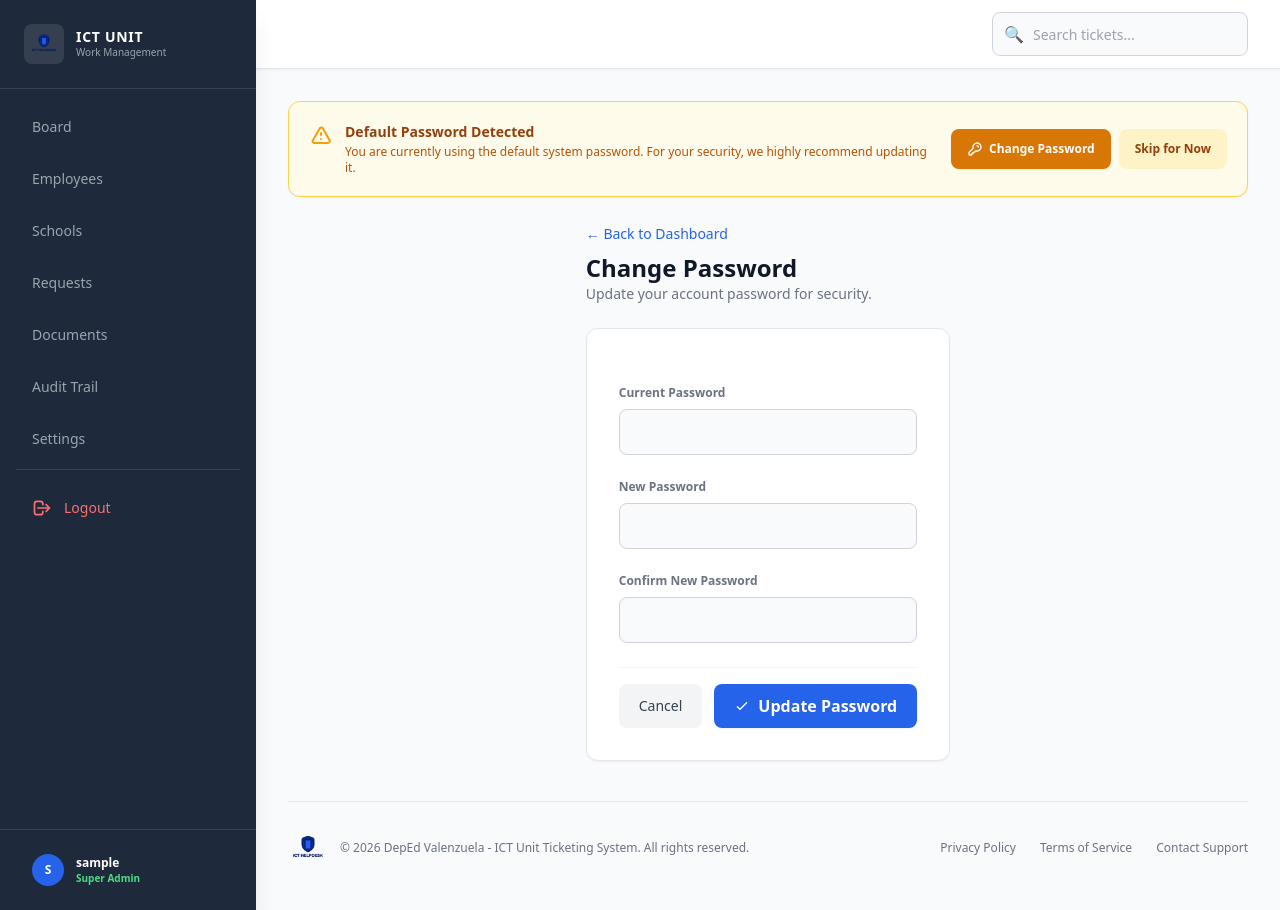
After one commit to gomez28-dev/ict-ticketing-system, a Django app: page /admin-dashboard/change-password/ in a window 1280 px wide. The commit adds this page. Run offline with Django 5.2, Linux system fonts and the light colour scheme; the visitor is signed in with stand-in values (Sample User, id 1); data that the repository does not hold is empty; some libraries are stand-ins or nearby versions.

Commit message:
feat: Release Candidate - Email notifications, dashboard analytics, password prompt & layout hardening
- [Layout] Add max-w-full to base_admin content wrapper, add base px-4 padding to base_school
- [Email] Switch to .env-driven SMTP config (smtp.office365.com:587 default), remove hardcoded console backend
- [Email] Create email_utils.py with HTML-formatted welcome email for new employee accounts
- [Employee] Hardcode DepEd123! as default password, auto-send welcome email on account creation
- [Employee] Remove manual password field from employee_form.html, add info note about default password
- [Password] Add has_changed_password field to User model (migration 0019)
- [Password] Add prominent amber banner in base_admin.html when has_changed_password=False
- [Password] Create change_password view with validation and session auth hash update
- [Password] Create dismiss_password_change AJAX endpoint to permanently hide banner
- [Dashboard] Replace get_mock_chart_data with get_activity_chart_data using TruncDate/Count queries
- [Dashboard] Pass graph data via json_script tag for safe serialization
- [Dashboard] Refactor dashboard.js to read from #activity-data JSON script element
- [URLs] Add routes for change-password and dismiss-password-change

```diff
--- a/config/urls.py
+++ b/config/urls.py
@@ -77,6 +77,10 @@ urlpatterns = [
     path('admin-dashboard/scanner/', views.mobile_scanner, name='mobile_scanner'),
     path('admin-dashboard/api/process-scan/', views.api_process_scan, name='api_process_scan'),
     path('admin-dashboard/api/save-review/', views.api_save_review, name='api_save_review'),
+
+    # Password Change (Phase 7)
+    path('admin-dashboard/change-password/', views.change_password, name='change_password'),
+    path('admin-dashboard/dismiss-password-change/', views.dismiss_password_change, name='dismiss_password_change'),
 ]
 
 # Always register media routes so uploaded attachments are accessible.
--- a/tickets/models.py
+++ b/tickets/models.py
@@ -32,6 +32,12 @@ class User(AbstractUser):
     timeliness_score = models.FloatField(default=0.0)
     overall_rating = models.FloatField(default=0.0)
     total_reviews = models.IntegerField(default=0)
+
+    # --- Password Change Tracking ---
+    has_changed_password = models.BooleanField(
+        default=False,
+        help_text="Set to True after the user changes or dismisses the default password prompt."
+    )
 
     # --- Profile Fields ---
     profile_picture = models.ImageField(upload_to='profile_pics/', null=True, blank=True)
--- a/tickets/templates/tickets/base_admin.html
+++ b/tickets/templates/tickets/base_admin.html
@@ -112,7 +112,53 @@
             </div>
         </header>
 
-        <div class="flex-1 overflow-y-auto overflow-x-hidden p-4 sm:p-8 flex flex-col relative w-full">
+        <div class="flex-1 overflow-y-auto overflow-x-hidden p-4 sm:p-8 flex flex-col relative w-full max-w-full">
+            {% if request.user.is_authenticated and not request.user.has_changed_password %}
+            <div id="passwordChangeBanner" class="mb-6 bg-amber-50 dark:bg-amber-900/20 border border-amber-300 dark:border-amber-700 rounded-xl p-4 sm:p-5 shadow-sm flex flex-col sm:flex-row items-start sm:items-center justify-between gap-4 transition-all duration-300">
+                <div class="flex items-start gap-3 min-w-0">
+                    <svg class="w-6 h-6 text-amber-500 flex-shrink-0 mt-0.5" fill="none" stroke="currentColor" viewBox="0 0 24 24"><path stroke-linecap="round" stroke-linejoin="round" stroke-width="2" d="M12 9v2m0 4h.01m-6.938 4h13.856c1.54 0 2.502-1.667 1.732-2.5L13.732 4c-.77-.833-1.964-.833-2.732 0L3.732 16.5c-.77.833.192 2.5 1.732 2.5z"></path></svg>
+                    <div class="min-w-0">
+                        <p class="text-sm font-bold text-amber-800 dark:text-amber-300">Default Password Detected</p>
+                        <p class="text-xs text-amber-700 dark:text-amber-400 mt-0.5">You are currently using the default system password. For your security, we highly recommend updating it.</p>
+                    </div>
+                </div>
+                <div class="flex items-center gap-2 flex-shrink-0 w-full sm:w-auto">
+                    <a href="{% url 'change_password' %}" class="min-h-10 flex-1 sm:flex-none inline-flex items-center justify-center gap-1.5 px-4 py-2 bg-amber-600 hover:bg-amber-700 text-white text-xs font-bold rounded-lg shadow-sm transition-colors">
+                        <svg class="w-4 h-4" fill="none" stroke="currentColor" viewBox="0 0 24 24"><path stroke-linecap="round" stroke-linejoin="round" stroke-width="2" d="M15 7a2 2 0 012 2m4 0a6 6 0 01-7.743 5.743L11 17H9v2H7v2H4a1 1 0 01-1-1v-2.586a1 1 0 01.293-.707l5.964-5.964A6 6 0 1121 9z"></path></svg>
+                        Change Password
+                    </a>
+                    <button type="button" onclick="dismissPasswordBanner()" class="min-h-10 flex-1 sm:flex-none inline-flex items-center justify-center px-4 py-2 bg-amber-100 hover:bg-amber-200 dark:bg-amber-800/30 dark:hover:bg-amber-800/50 text-amber-800 dark:text-amber-300 text-xs font-bold rounded-lg transition-colors">
+                        Skip for Now
+                    </button>
+                </div>
+            </div>
+            <script>
+                function dismissPasswordBanner() {
+                    const banner = document.getElementById('passwordChangeBanner');
+                    const csrftoken = document.querySelector('meta[name="csrf-token"]')?.content
+                        || (document.cookie.match(/csrftoken=([^;]+)/) || [])[1] || '';
+                    fetch('{% url "dismiss_password_change" %}', {
+                        method: 'POST',
+                        headers: {
+                            'X-CSRFToken': csrftoken,
+                            'X-Requested-With': 'XMLHttpRequest'
+                        }
+                    }).then(r => r.json()).then(data => {
+                        if (data.success) {
+                            banner.style.transition = 'opacity 0.3s, max-height 0.3s';
+                            banner.style.opacity = '0';
+                            banner.style.maxHeight = '0';
+                            banner.style.overflow = 'hidden';
+                            banner.style.marginBottom = '0';
+                            banner.style.padding = '0';
+                            setTimeout(() => banner.remove(), 350);
+                        }
+                    }).catch(() => {
+                        banner.remove();
+                    });
+                }
+            </script>
+            {% endif %}
             {% block content %}{% endblock %}
 
             <footer class="mt-auto pt-10 pb-2 w-full">
--- a/tickets/templates/tickets/base_school.html
+++ b/tickets/templates/tickets/base_school.html
@@ -45,7 +45,7 @@
     </header>
 
     <!-- Main Content -->
-    <main class="flex-grow w-full max-w-7xl mx-auto py-6 sm:px-6 lg:px-8 print:hidden">
+    <main class="flex-grow w-full max-w-7xl mx-auto py-6 px-4 sm:px-6 lg:px-8 print:hidden">
         {% block content %}
         {% endblock %}
     </main>
--- /dev/null
+++ b/tickets/templates/tickets/change_password.html
@@ -0,0 +1,55 @@
+{% extends 'tickets/base_admin.html' %}
+
+{% block content %}
+<div class="max-w-lg mx-auto">
+    <div class="mb-6">
+        <a href="{% url 'dashboard' %}" class="text-sm text-blue-600 dark:text-blue-400 hover:underline mb-2 inline-block">&larr; Back to Dashboard</a>
+        <h1 class="text-2xl font-bold text-gray-900 dark:text-white">Change Password</h1>
+        <p class="text-sm text-gray-500 dark:text-gray-400">Update your account password for security.</p>
+    </div>
+
+    <div class="bg-white dark:bg-gray-800 rounded-xl shadow-sm border border-gray-200 dark:border-gray-700 p-8 transition-colors">
+
+        {% if messages %}
+        {% for message in messages %}
+        <div class="mb-6 px-4 py-3 rounded-lg text-sm font-medium
+            {% if message.tags == 'success' %}bg-green-50 dark:bg-green-900/20 border border-green-200 dark:border-green-800 text-green-600 dark:text-green-400
+            {% elif message.tags == 'error' %}bg-red-50 dark:bg-red-900/20 border border-red-200 dark:border-red-800 text-red-600 dark:text-red-400
+            {% else %}bg-blue-50 dark:bg-blue-900/20 border border-blue-200 dark:border-blue-800 text-blue-600 dark:text-blue-400{% endif %}">
+            {{ message }}
+        </div>
+        {% endfor %}
+        {% endif %}
+
+        <form method="POST" class="space-y-6">
+            {% csrf_token %}
+
+            <div>
+                <label class="block text-xs text-gray-500 dark:text-gray-400 mb-2 font-bold">Current Password</label>
+                <input type="password" name="old_password" required autocomplete="current-password"
+                    class="w-full border border-gray-300 dark:border-gray-600 rounded-lg p-2.5 bg-gray-50 dark:bg-gray-700 dark:text-white focus:ring-2 focus:ring-[#0078d4] outline-none">
+            </div>
+
+            <div>
+                <label class="block text-xs text-gray-500 dark:text-gray-400 mb-2 font-bold">New Password</label>
+                <input type="password" name="new_password1" required autocomplete="new-password"
+                    class="w-full border border-gray-300 dark:border-gray-600 rounded-lg p-2.5 bg-gray-50 dark:bg-gray-700 dark:text-white focus:ring-2 focus:ring-[#0078d4] outline-none">
+            </div>
+
+            <div>
+                <label class="block text-xs text-gray-500 dark:text-gray-400 mb-2 font-bold">Confirm New Password</label>
+                <input type="password" name="new_password2" required autocomplete="new-password"
+                    class="w-full border border-gray-300 dark:border-gray-600 rounded-lg p-2.5 bg-gray-50 dark:bg-gray-700 dark:text-white focus:ring-2 focus:ring-[#0078d4] outline-none">
+            </div>
+
+            <div class="pt-4 border-t border-gray-100 dark:border-gray-700 flex flex-col sm:flex-row justify-end gap-3">
+                <a href="{% url 'dashboard' %}" class="min-h-11 inline-flex items-center justify-center px-5 py-2.5 text-sm font-medium text-gray-700 dark:text-gray-300 bg-gray-100 dark:bg-gray-700 hover:bg-gray-200 dark:hover:bg-gray-600 rounded-lg transition-colors">Cancel</a>
+                <button type="submit" class="min-h-11 inline-flex items-center justify-center gap-2 px-5 py-2.5 bg-blue-600 hover:bg-blue-700 text-white rounded-lg font-bold shadow-sm transition-colors">
+                    <svg class="w-4 h-4" fill="none" stroke="currentColor" viewBox="0 0 24 24"><path stroke-linecap="round" stroke-linejoin="round" stroke-width="2" d="M5 13l4 4L19 7"></path></svg>
+                    Update Password
+                </button>
+            </div>
+        </form>
+    </div>
+</div>
+{% endblock %}
--- a/tickets/templates/tickets/dashboard.html
+++ b/tickets/templates/tickets/dashboard.html
@@ -308,11 +308,9 @@
 
 <script>
     window.DashboardData = {
-        isAdminUser: {% if request.user.is_superuser or request.user.role == 'ADMIN' %}true{% else %}false{% endif %},
-        chartLabels: {{ chart_labels|safe|default:"['Mon', 'Tue', 'Wed', 'Thu', 'Fri', 'Sat', 'Sun']" }},
-        chartReceived: {{ chart_received|safe|default:"[0, 0, 0, 0, 0, 0, 0]" }},
-        chartResolved: {{ chart_resolved|safe|default:"[0, 0, 0, 0, 0, 0, 0]" }}
+        isAdminUser: {% if request.user.is_superuser or request.user.role == 'ADMIN' %}true{% else %}false{% endif %}
     };
 </script>
+{{ graph_data|json_script:"activity-data" }}
 <script src="{% static 'tickets/js/dashboard.js' %}"></script>
 {% endblock %}
--- a/tickets/views.py
+++ b/tickets/views.py
@@ -9,12 +9,14 @@ from django.core.paginator import Paginator
 from django.shortcuts import render, redirect, get_object_or_404
 from django.http import JsonResponse
 from django.urls import reverse
-from django.db.models import Q
+from django.db.models import Q, Count
+from django.db.models.functions import TruncDate
 import json
-from django.contrib.auth import authenticate, login, logout
+from django.contrib.auth import authenticate, login, logout, update_session_auth_hash
 from django.contrib.auth import get_user_model
 from django.contrib.auth.decorators import user_passes_test, login_required
 from django.contrib import messages
+from .email_utils import send_new_account_email, DEFAULT_PASSWORD
 
 User = get_user_model()
 
@@ -115,7 +117,6 @@ def add_employee(request):
         last_name = request.POST.get('last_name')
         email = request.POST.get('email')
         role = request.POST.get('role', 'MEMBER')
-        password = request.POST.get('password')
         expertise = request.POST.get('expertise', '')
 
         username = email.split('@')[0] if email else f"{first_name.lower()}.{last_name.lower()}"
@@ -126,12 +127,22 @@ def add_employee(request):
             error = "An employee with this email or username already exists."
         else:
             new_user = User.objects.create_user(
-                username=username, email=email, password=password,
+                username=username, email=email, password=DEFAULT_PASSWORD,
                 first_name=first_name, last_name=last_name, role=role, expertise=expertise
             )
+            new_user.has_changed_password = False
             if role == 'ADMIN':
                 new_user.is_staff = True
-                new_user.save()
+            new_user.save()
+
+            # Send welcome email with default credentials
+            try:
+                login_url = request.build_absolute_uri(reverse('login'))
+                send_new_account_email(email, first_name, login_url)
+            except Exception as e:
+                import logging
+                logging.getLogger(__name__).error(f"Failed to send welcome email: {e}")
+
             return redirect('teams')
 
     return render(request, 'tickets/employee_form.html', {'error': error})
@@ -343,15 +354,16 @@ def dashboard(request):
     page_number = request.GET.get('page')
     page_obj = paginator.get_page(page_number)
 
+    # Real chart data for last 7 days
+    chart_data = get_activity_chart_data()
+
     context = {
         'tickets': page_obj,  # Pass the paginated object
         'page_obj': page_obj, # Explicit page_obj for template controls
         'total_tickets': all_tickets.count(),
         'resolved_tickets': all_tickets.filter(status='RESOLVED').count(),
         'staff_data': get_staff_data(),
-        'chart_labels': get_mock_chart_data()['labels'],
-        'chart_received': get_mock_chart_data()['received'],
-        'chart_resolved': get_mock_chart_data()['resolved'],
+        'graph_data': json.dumps(chart_data),
     }
     return render(request, 'tickets/dashboard.html', context)
 
@@ -602,9 +614,45 @@ def get_staff_data():
 
     return sorted(staff_list_copy, key=lambda x: x['active_tickets'], reverse=True)
 
-def get_mock_chart_data():
-    return {'labels': ['Monday', 'Tuesday', 'Wednesday', 'Thursday', 'Friday', 'Saturday', 'Sunday'],
-            'received': [8, 12, 15, 9, 14, 5, 3], 'resolved': [6, 10, 18, 12, 11, 8, 4]}
+def get_activity_chart_data():
+    """
+    Returns real ticket activity data for the last 7 days.
+    Groups tickets by date: received (created_at) vs resolved (actual_completion_date).
+    """
+    now = timezone.now()
+    seven_days_ago = (now - timedelta(days=6)).date()  # inclusive of today = 7 days
+
+    # Build a list of the last 7 calendar dates
+    date_range = [seven_days_ago + timedelta(days=i) for i in range(7)]
+    labels = [d.strftime('%a %m/%d') for d in date_range]
+
+    # Tickets received per day (by created_at)
+    received_qs = (
+        Ticket.objects.filter(created_at__date__gte=seven_days_ago)
+        .annotate(day=TruncDate('created_at'))
+        .values('day')
+        .annotate(count=Count('id'))
+        .order_by('day')
+    )
+    received_map = {entry['day']: entry['count'] for entry in received_qs}
+
+    # Tickets resolved per day (by actual_completion_date)
+    resolved_qs = (
+        Ticket.objects.filter(
+            actual_completion_date__date__gte=seven_days_ago,
+            status__in=['RESOLVED', 'COMPLETED']
+        )
+        .annotate(day=TruncDate('actual_completion_date'))
+        .values('day')
+        .annotate(count=Count('id'))
+        .order_by('day')
+    )
+    resolved_map = {entry['day']: entry['count'] for entry in resolved_qs}
+
+    received = [received_map.get(d, 0) for d in date_range]
+    resolved = [resolved_map.get(d, 0) for d in date_range]
+
+    return {'labels': labels, 'received': received, 'resolved': resolved}
 
 def analytics_dashboard(request):
     return render(request, 'tickets/analytics.html')
@@ -1605,3 +1653,50 @@ def api_save_review(request):
         'success': True,
         'message': f'Performance review saved and ticket #{ticket.ticket_number} marked as Complete for {employee.get_full_name()}.'
     })
+
+
+# ==========================================
+# PASSWORD CHANGE SYSTEM
+# ==========================================
+
+@login_required
+def change_password(request):
+    """Standard password change form. Sets has_changed_password=True on success."""
+    if request.method == 'POST':
+        old_password = request.POST.get('old_password', '')
+        new_password1 = request.POST.get('new_password1', '')
+        new_password2 = request.POST.get('new_password2', '')
+
+        if not request.user.check_password(old_password):
+            messages.error(request, 'Your current password is incorrect.')
+            return render(request, 'tickets/change_password.html')
+
+        if not new_password1 or len(new_password1) < 8:
+            messages.error(request, 'New password must be at least 8 characters long.')
+            return render(request, 'tickets/change_password.html')
+
+        if new_password1 != new_password2:
+            messages.error(request, 'The two new passwords do not match.')
+            return render(request, 'tickets/change_password.html')
+
+        request.user.set_password(new_password1)
+        request.user.has_changed_password = True
+        request.user.save()
+
+        # Keep the user logged in after password change
+        update_session_auth_hash(request, request.user)
+
+        messages.success(request, 'Your password has been updated successfully!')
+        return redirect('dashboard')
+
+    return render(request, 'tickets/change_password.html')
+
+
+@login_required
+def dismiss_password_change(request):
+    """Lightweight AJAX view that flips has_changed_password to True so the banner goes away."""
+    if request.method == 'POST':
+        request.user.has_changed_password = True
+        request.user.save(update_fields=['has_changed_password'])
+        return JsonResponse({'success': True})
+    return JsonResponse({'success': False, 'message': 'POST required.'}, status=405)
```
Also changed, not shown: config/settings.py (+7 -9 lines), tickets/email_utils.py (added, +119 -0 lines), tickets/static/tickets/js/dashboard.js (+20 -3 lines), tickets/templates/tickets/employee_form.html (+12 -2 lines), tickets/migrations/0019_user_has_changed_password.py (added).
